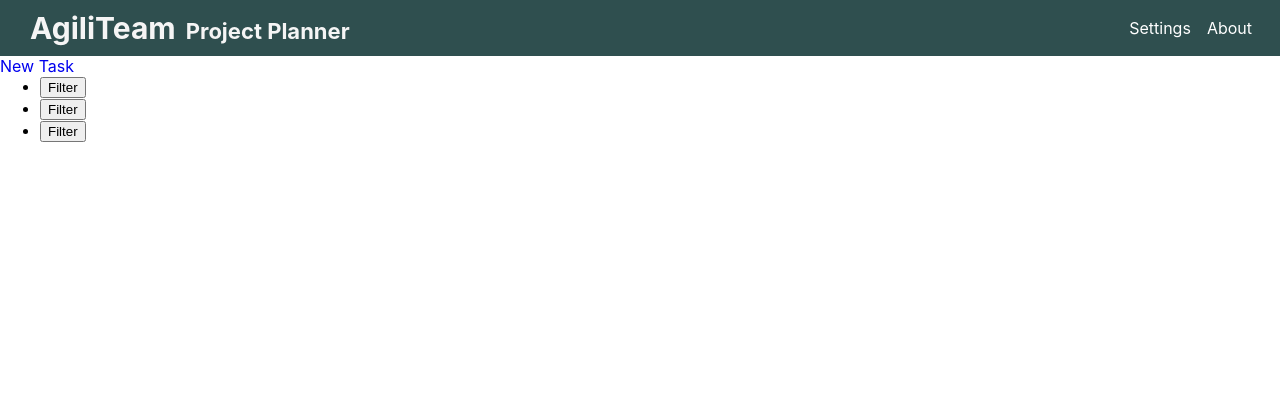
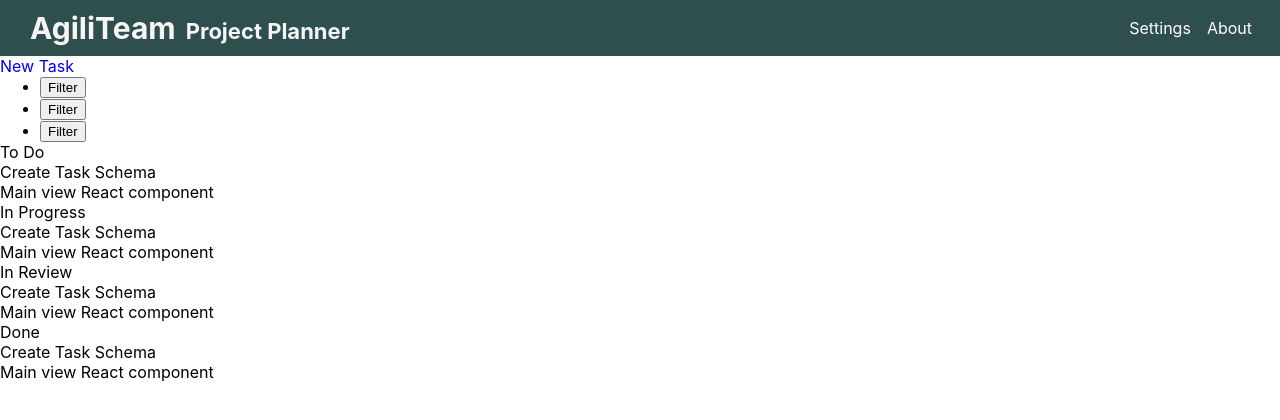
Before and after one commit to agiliteam-planner/agiliteam-front-end, a React (Create React App) app: page / in a window 1280 px wide. Shown: the top 420 px of the page. Built offline with nearby package versions, Linux system fonts and the light colour scheme.

Commit message:
Render basic Stages, Stage and TaskCard

```diff
--- a/src/components/Stage.js
+++ b/src/components/Stage.js
@@ -2,10 +2,13 @@ import { Route, Link } from 'react-router-dom';
 
 import TaskCard from './TaskCard';
 
-function Stage(props) {
+function Stage({ stage }) {
   return (
-    <div>
-      <TaskCard />
+    <div className='stage'>
+      <div>{stage.name}</div>
+      {stage.tasks.map((task, i) => (
+        <TaskCard key={task._id} task={task} />
+      ))}
     </div>
   );
 }
--- a/src/components/Stages.js
+++ b/src/components/Stages.js
@@ -1,15 +1,84 @@
-import { useState } from 'react';
+import { useState, useEffect } from 'react';
 import { Link } from 'react-router-dom';
 
 import Stage from './Stage';
 
 function Stages(props) {
-  const [stages, setStages] = useState([]);
+  // TEMP: Hard coded stages and tasks while building UI
+  const tempTasks = [
+    {
+      _id: 'abc',
+      _idtitle: 'Make wireframes',
+      description: 'Prepare wireframe for each view',
+      stage: 'Todo',
+      dueDate: 'Tue Jan 25 2022 10:12:52 GMT-0500',
+      priority: 2,
+      owner: 'eladsadeh',
+      checklist: [{ title: 'Main View', checked: false }],
+      comments: [
+        {
+          user: 'kurt',
+          content: 'lets do it',
+          time: 'Mon Jan 24 2022 9:12:52 GMT-0500',
+        },
+      ],
+      files: ['planning.md'],
+    },
+    {
+      _id: 'def',
+      title: 'Create Task Schema',
+      description: 'Prepare Task Schema based on project proposal definition',
+      stage: 'In Progress',
+      dueDate: 'Tue Jan 25 2022 10:12:52 GMT-0500',
+      priority: 2,
+      owner: 'kurt',
+      checklist: [null],
+      comments: [
+        {
+          user: 'kurt',
+          content: 'Almost done',
+          time: 'Tue Jan 25 2022 9:12:52 GMT-0500',
+        },
+      ],
+      files: ['Task.js'],
+    },
+    {
+      _id: 'ghi',
+      title: 'Main view React component',
+      description: 'Build the stages view in React',
+      stage: 'In Progress',
+      dueDate: 'Wed Jan 26 2022 18:00:00 GMT-0500',
+      priority: 2,
+      owner: 'oscar',
+      checklist: [{ title: 'Render stages', checked: true }],
+      comments: [
+        {
+          user: 'Oscar',
+          content: 'On it',
+          time: 'Tue Jan 25 2022 9:12:52 GMT-0500',
+        },
+      ],
+      files: ['Stages.js'],
+    },
+  ];
+
+  const tempInit = [
+    { name: 'To Do', tasks: tempTasks },
+    { name: 'In Progress', tasks: tempTasks },
+    { name: 'In Review', tasks: tempTasks },
+    { name: 'Done', tasks: tempTasks },
+  ];
+
+  // State for stages and tasks
+  const [stages, setStages] = useState(tempInit);
+
+  // On initial mount
+  useEffect(() => {}, []);
 
   return (
     <main>
       <div>
-        <Link to='new'>New Task</Link>
+        <Link to='task/new'>New Task</Link>
         <ul>
           {/* Each filter adds search params? to be bookmarkable */}
           <li>
@@ -21,9 +90,20 @@ function Stages(props) {
           <li>
             <button>Filter</button>
           </li>
+          {/* <li>
+            <label htmlFor="sort">Sort: </label>
+            <select name="sort" id="sort">
+              <option value="priority">Priority</option>
+              <option value="due-date">Due Date</option>
+            </select>
+          </li> */}
         </ul>
       </div>
-      <div>{stages.forEach}</div>
+      <div>
+        {stages.map((stage, i) => (
+          <Stage key={i} stage={stage} />
+        ))}
+      </div>
     </main>
   );
 }
--- a/src/components/TaskCard.js
+++ b/src/components/TaskCard.js
@@ -1,7 +1,31 @@
 import { Route, Link } from 'react-router-dom';
 
-function Stage(props) {
-  return <div></div>;
+const tempTask = {
+  _id: 'abc',
+  title: 'Make wireframes',
+  description: 'Prepare wireframe for each view',
+  stage: 'Todo',
+  dueDate: 'Tue Jan 25 2022 10:12:52 GMT-0500',
+  priority: 2,
+  owner: 'eladsadeh',
+  checklist: [{ title: 'Main View', checked: false }],
+  comments: [
+    {
+      user: 'kurt',
+      content: 'lets do it',
+      time: 'Mon Jan 24 2022 9:12:52 GMT-0500',
+    },
+  ],
+  files: ['planning.md'],
+};
+
+function TaskCard({ task }) {
+  return (
+    <div>
+      <p>{task.title}</p>
+      <Link to={`/task/${task._id}`} />
+    </div>
+  );
 }
 
-export default Stage;
+export default TaskCard;
```
Also changed, not shown: src/Navigation.js (deleted, +0 -25 lines).
